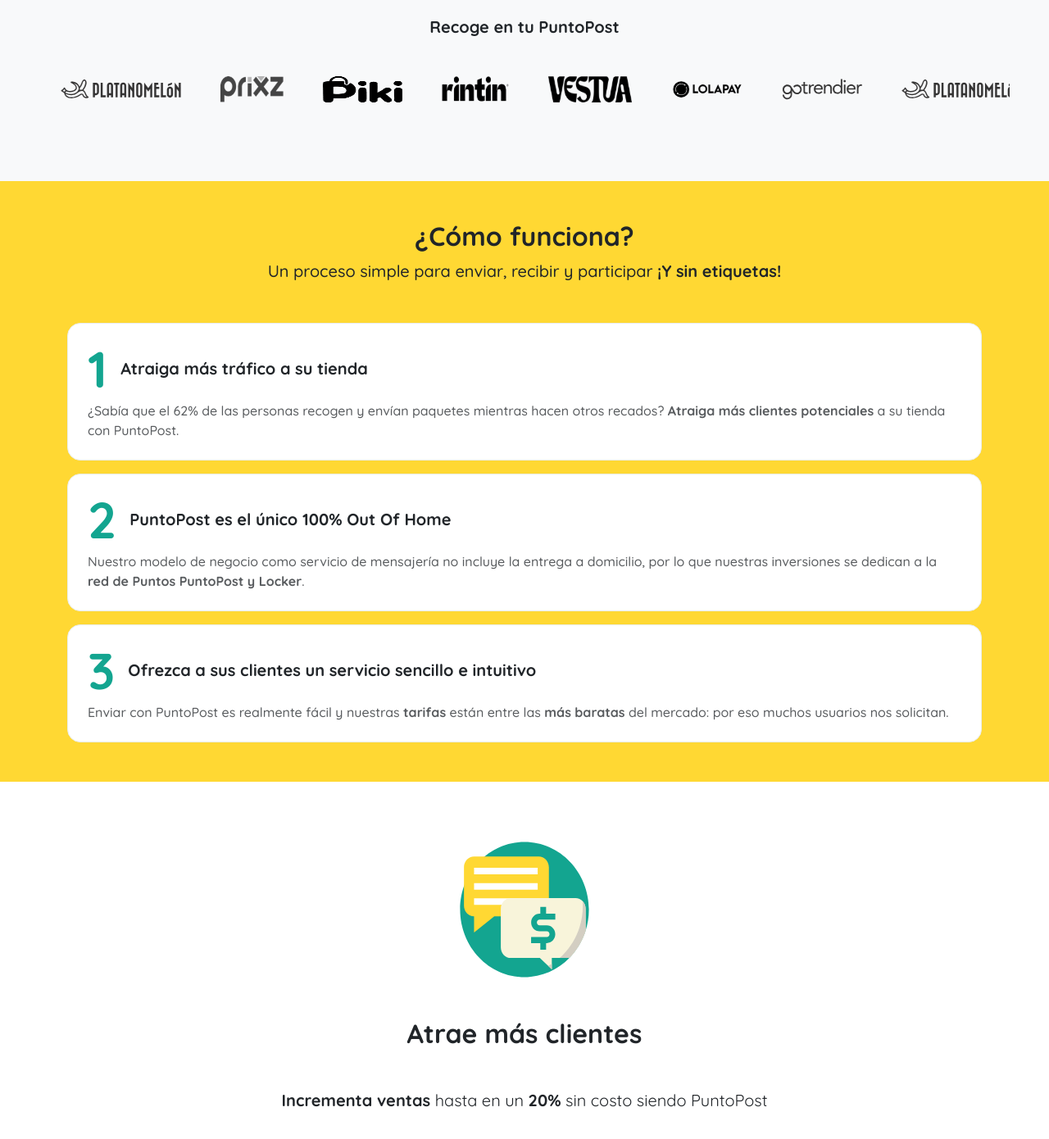
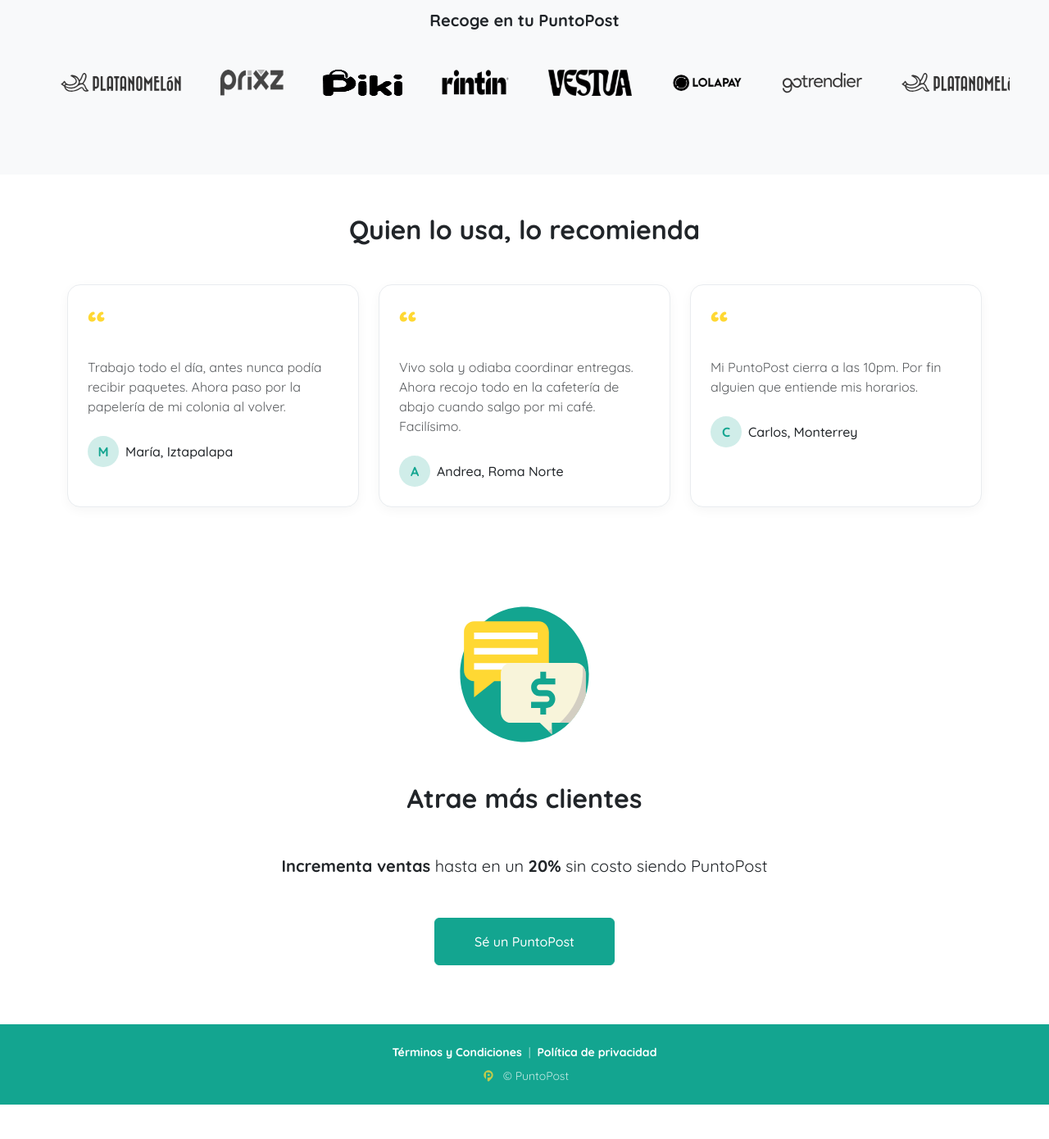
Before and after one commit to puntopost/web, a Jekyll site: the page built from index.html, in a window 1280 px wide and 1400 px high, scrolled down 1349 px. Shown: the top 1390 px of the window at 82% size. Built offline with Jekyll 4.4.1, drawn with Linux system fonts in a browser that asks for light colours; after the commit the page ends 2697 px from its top, so only the background shows below that; some of the changed text lies outside the part shown.

Commit message:
Home: eliminar helper redundante de tracking y reemplazar “¿Cómo funciona?” por testimonios (#59)
* Initial plan

* feat(home): reemplazar como funciona con testimonios

---------

Co-authored-by: copilot-swe-agent[bot] <198982749+Copilot@users.noreply.github.com>

```diff
--- a/index.html
+++ b/index.html
@@ -31,8 +31,7 @@ banner: |
                 </div>
                 <div class="col-12 col-lg-6">
                     <div class="bg-white p-3 p-sm-4 shadow-sm h-100" style="border-radius: 22px; box-shadow: 0 12px 30px rgba(0, 0, 0, 0.08) !important;">
-                        <h2 class="fw-bold text-dark fs-4 mb-2">Localiza tu pedido</h2>
-                        <p class="text-body-secondary mb-3">Ingresa el código de seguimiento que te llegó por correo o SMS.</p>
+                        <h2 class="fw-bold text-dark fs-4 mb-3">Localiza tu pedido</h2>
                         <form id="tracking-form">
                             <div class="d-flex flex-column flex-sm-row gap-2">
                                 <input type="text" class="form-control rounded-pill px-3 py-2" id="tracking-input" placeholder="Ingresa tu código de seguimiento" aria-label="Código de seguimiento">
@@ -103,50 +102,40 @@ banner: |
         </div>
     </section>
 
-    <section class="bg-secondary py-5">
+    <section class="bg-white py-5">
         <div class="container">
-            <!-- Mobile: Centered title -->
-            <div class="text-center mb-5 d-xxl-none">
-                <h2 class="fw-bold">¿Cómo funciona?</h2>
-                <div class="fw-medium fs-5">Un proceso simple para enviar, recibir y participar <b>¡Y sin etiquetas!</b></div>
+            <div class="text-center mb-4 mb-lg-5 reveal reveal-up">
+                <h2 class="fw-bold mb-0">Quien lo usa, lo recomienda</h2>
             </div>
-
-            <!-- Desktop: Title and image aligned -->
-            <div class="row align-items-center mb-5 d-none d-xxl-flex">
-                <div class="col-12 d-flex align-items-center justify-content-center gap-5">
-                    <div>
-                        <h2 class="fw-bold mb-4 display-6 text-center">¿Cómo funciona?</h2>
-                        <div class="fw-medium fs-5 text-center">Un proceso simple para enviar, recibir y participar <b>¡Y sin etiquetas!</b></div>
-                    </div>
-                    <img src="/assets/img/puntopost 1.webp" alt="Mujer con teléfono" height="300" width="340" loading="lazy">
-                </div>
-            </div>
-            <div class="row g-3">
-                <div class="col-12 col-xxl-4 reveal reveal-left">
-                    <div class="bg-white rounded-4 border border-light-subtle p-4 text-start h-100">
-                        <div class="d-flex gap-3 mb-2">
-                            <div class="display-6 fw-bold text-primary step-number">1</div>
-                            <div class="fw-bold fs-5 align-self-sm-center">Atraiga más tráfico a su tienda</div>
+            <div class="row g-3 g-lg-4">
+                <div class="col-12 col-lg-4 reveal reveal-left">
+                    <div class="bg-white border h-100 p-4 p-lg-4" style="border-color: #e9ecef !important; border-radius: 16px; box-shadow: 0 4px 14px rgba(0, 0, 0, 0.04);">
+                        <div class="lh-1 fw-bold mb-3" style="font-size: 3rem; color: #FFD833;">“</div>
+                        <p class="text-body-secondary mb-4">Trabajo todo el día, antes nunca podía recibir paquetes. Ahora paso por la papelería de mi colonia al volver.</p>
+                        <div class="d-flex align-items-center gap-2">
+                            <span class="rounded-circle d-inline-flex align-items-center justify-content-center fw-bold flex-shrink-0" style="width: 38px; height: 38px; background-color: #D0EDE9; color: #13A590;">M</span>
+                            <span class="fw-medium text-dark">María, Iztapalapa</span>
                         </div>
-                        <div class="text-body-secondary fw-medium">¿Sabía que el 62% de las personas recogen y envían paquetes mientras hacen otros recados? <b>Atraiga más clientes potenciales</b> a su tienda con PuntoPost.</div>
                     </div>
                 </div>
-                <div class="col-12 col-xxl-4 reveal reveal-left reveal-delay-1">
-                    <div class="bg-white rounded-4 border border-light-subtle p-4 text-start h-100">
-                        <div class="d-flex gap-3 mb-2">
-                            <div class="display-6 fw-bold text-primary step-number">2</div>
-                            <div class="fw-bold fs-5 align-self-sm-center">PuntoPost es el único 100% Out Of Home</div>
+                <div class="col-12 col-lg-4 reveal reveal-left reveal-delay-1">
+                    <div class="bg-white border h-100 p-4 p-lg-4" style="border-color: #e9ecef !important; border-radius: 16px; box-shadow: 0 4px 14px rgba(0, 0, 0, 0.04);">
+                        <div class="lh-1 fw-bold mb-3" style="font-size: 3rem; color: #FFD833;">“</div>
+                        <p class="text-body-secondary mb-4">Vivo sola y odiaba coordinar entregas. Ahora recojo todo en la cafetería de abajo cuando salgo por mi café. Facilísimo.</p>
+                        <div class="d-flex align-items-center gap-2">
+                            <span class="rounded-circle d-inline-flex align-items-center justify-content-center fw-bold flex-shrink-0" style="width: 38px; height: 38px; background-color: #D0EDE9; color: #13A590;">A</span>
+                            <span class="fw-medium text-dark">Andrea, Roma Norte</span>
                         </div>
-                        <div class="text-body-secondary fw-medium">Nuestro modelo de negocio como servicio de mensajería no incluye la entrega a domicilio, por lo que nuestras inversiones se dedican a la <b>red de Puntos PuntoPost y Locker</b>.</div>
                     </div>
                 </div>
-                <div class="col-12 col-xxl-4 reveal reveal-left reveal-delay-2">
-                    <div class="bg-white rounded-4 border border-light-subtle p-4 text-start h-100">
-                        <div class="d-flex gap-3 mb-2">
-                            <div class="display-6 fw-bold text-primary step-number">3</div>
-                            <div class="fw-bold fs-5 align-self-sm-center">Ofrezca a sus clientes un servicio sencillo e intuitivo</div>
+                <div class="col-12 col-lg-4 reveal reveal-left reveal-delay-2">
+                    <div class="bg-white border h-100 p-4 p-lg-4" style="border-color: #e9ecef !important; border-radius: 16px; box-shadow: 0 4px 14px rgba(0, 0, 0, 0.04);">
+                        <div class="lh-1 fw-bold mb-3" style="font-size: 3rem; color: #FFD833;">“</div>
+                        <p class="text-body-secondary mb-4">Mi PuntoPost cierra a las 10pm. Por fin alguien que entiende mis horarios.</p>
+                        <div class="d-flex align-items-center gap-2">
+                            <span class="rounded-circle d-inline-flex align-items-center justify-content-center fw-bold flex-shrink-0" style="width: 38px; height: 38px; background-color: #D0EDE9; color: #13A590;">C</span>
+                            <span class="fw-medium text-dark">Carlos, Monterrey</span>
                         </div>
-                        <div class="text-body-secondary fw-medium">Enviar con PuntoPost es realmente fácil y nuestras <b>tarifas</b> están entre las <b>más baratas</b> del mercado: por eso muchos usuarios nos solicitan.</div>
                     </div>
                 </div>
             </div>
```
Also changed, not shown: assets/img/puntopost 1.webp (deleted).
